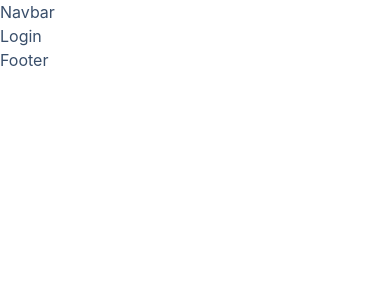
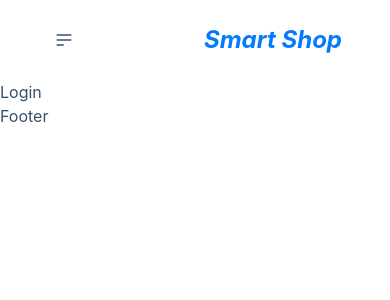
Before and after one commit to SalamunHasan69/smart-shop-client, a React (Create React App) app: page /login in a window 390 px wide. Shown: the top 300 px of the page. Built offline with nearby package versions, Linux system fonts and the light colour scheme.

Commit message:
create navbar

```diff
--- a/src/App.js
+++ b/src/App.js
@@ -4,7 +4,7 @@ import { router } from "./Routes/Routes";
 
 function App() {
   return (
-    <div>
+    <div className="max-w-[1440px] mx-auto">
       <RouterProvider router={router}></RouterProvider>
     </div>
   );
--- a/src/Pages/ErrorPage/ErrorPage.js
+++ b/src/Pages/ErrorPage/ErrorPage.js
@@ -3,7 +3,7 @@ import { Link } from 'react-router-dom';
 
 const ErrorPage = () => {
   return (
-    <section className='flex items-center h-screen p-16 bg-gray-100 text-gray-900'>
+    <section className='flex items-center h-screen p-16 text-gray-900'>
       <div className='container flex flex-col items-center justify-center px-5 mx-auto my-8'>
         <svg
           xmlns='http://www.w3.org/2000/svg'
--- a/src/Pages/Shared/Navbar.js
+++ b/src/Pages/Shared/Navbar.js
@@ -1,9 +1,77 @@
 import React from 'react';
+import { Link, NavLink } from 'react-router-dom';
 
 const Navbar = () => {
+
   return (
-    <div>
-      <h3>Navbar</h3>
+    <div className="navbar px-10">
+      <div className="lg:container flex justify-around h-16 mx-auto">
+        <ul className='items-stretch hidden space-x-3 md:flex'>
+          <li className='flex'>
+            <NavLink
+              to='/'
+              className={({ isActive }) =>
+                isActive
+                  ? 'text-primary flex items-center px-4 -mb-1 border-b-2 dark:border-transparent'
+                  : 'flex items-center px-4 -mb-1 border-b-2 dark:border-transparent'
+              }
+            >
+              Home
+            </NavLink>
+          </li>
+          <li>
+            <NavLink to='/blog'
+              className={({ isActive }) =>
+                isActive
+                  ? 'text-primary flex items-center px-4 -mb-1 border-b-2 dark:border-transparent'
+                  : 'flex items-center px-4 -mb-1 border-b-2 dark:border-transparent'
+              }
+            >
+              Blog
+            </NavLink>
+          </li>
+        </ul>
+      </div>
+      <div className="md:hidden navbar-start">
+        <div className="dropdown">
+          <label tabIndex={0} className="btn btn-ghost btn-circle">
+            <svg xmlns="http://www.w3.org/2000/svg" className="h-5 w-5" fill="none" viewBox="0 0 24 24" stroke="currentColor"><path strokeLinecap="round" strokeLinejoin="round" strokeWidth="2" d="M4 6h16M4 12h16M4 18h7" /></svg>
+          </label>
+          <ul tabIndex={0} className="menu menu-compact dropdown-content mt-3 p-2 shadow bg-base-100 rounded-box w-52">
+            <li>
+              <NavLink
+                to='/'
+                className={({ isActive }) =>
+                  isActive
+                    ? 'text-primary flex items-center px-4 -mb-1 border-b-2 dark:border-transparent'
+                    : 'flex items-center px-4 -mb-1 border-b-2 dark:border-transparent'
+                }
+              >
+                Home
+              </NavLink>
+            </li>
+            <li>
+              <NavLink to='/blog'
+                className={({ isActive }) =>
+                  isActive
+                    ? 'text-primary flex items-center px-4 -mb-1 border-b-2 dark:border-transparent'
+                    : 'flex items-center px-4 -mb-1 border-b-2 dark:border-transparent'
+                }
+              >
+                Blog
+              </NavLink>
+            </li>
+          </ul>
+        </div>
+      </div>
+      <div className="navbar-end">
+        <Link
+          to='/'
+          aria-label="Back to homepage"
+          className="flex items-center p-2">
+          <h3 className="text-primary text-2xl font-bold leading-none lg:text-4xl italic">Smart Shop</h3>
+        </Link>
+      </div>
     </div>
   );
 };
```
